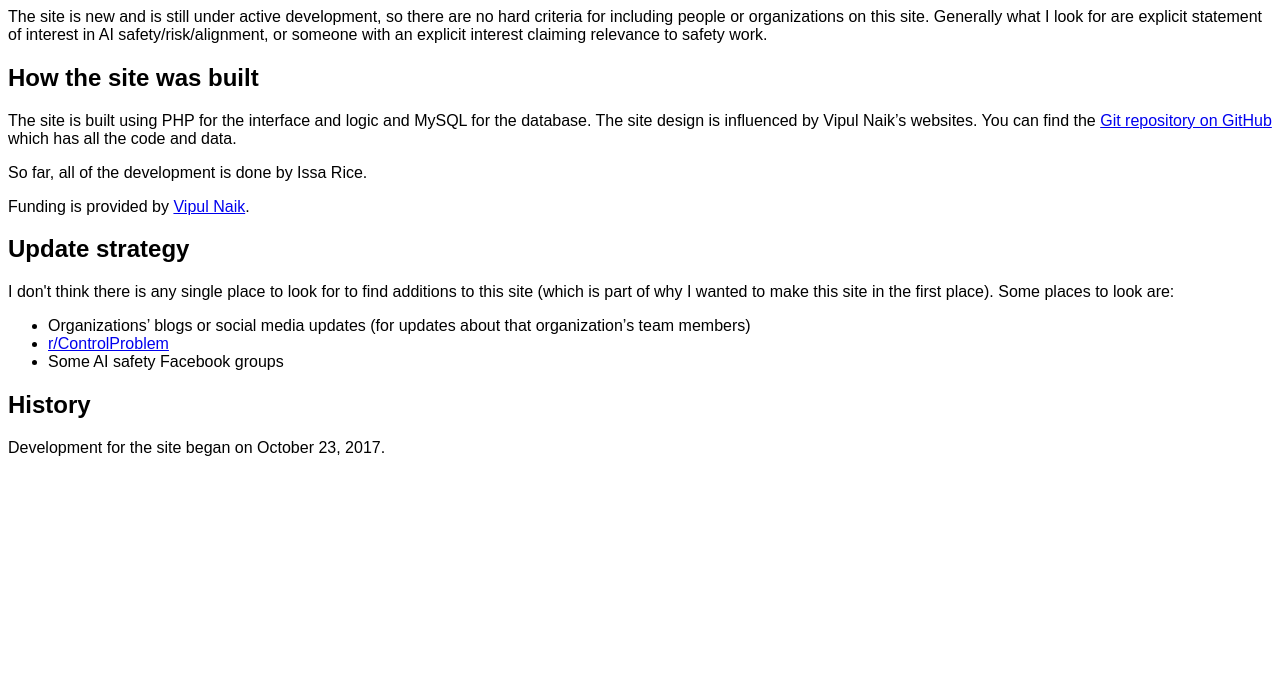
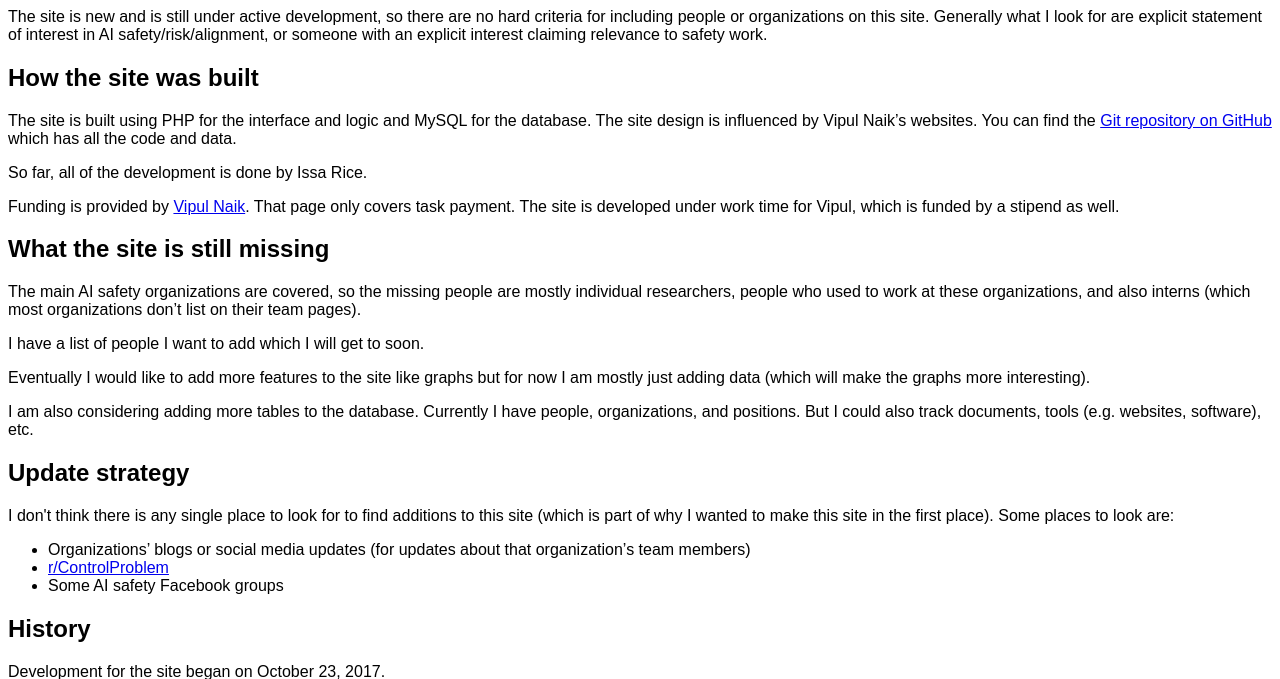
Before and after one commit to riceissa/aiwatch, a PHP site: page /about/ in a window 1280 px wide. Shown: the part 184-863 px from the top of the page. Before the commit the page ends 640 px from the top, so only its background shows below. Run offline with PHP 8.4, Linux system fonts and the light colour scheme; some libraries are stand-ins or nearby versions.

Commit message:
add more info

```diff
--- a/access-portal/about/index.php
+++ b/access-portal/about/index.php
@@ -41,7 +41,21 @@
 
 <p>So far, all of the development is done by Issa Rice.</p>
 
-<p>Funding is provided by <a href="https://contractwork.vipulnaik.com/tasks.php?receptacle=AI+Watch&amp;matching=exact">Vipul Naik</a>.</p>
+<p>Funding is provided by <a href="https://contractwork.vipulnaik.com/tasks.php?receptacle=AI+Watch&amp;matching=exact">Vipul Naik</a>.
+  That page only covers task payment. The site is developed under work time for Vipul, which is funded by a stipend as well.</p>
+
+<h2>What the site is still missing</h2>
+
+<p>The main AI safety organizations are covered, so the missing people
+  are mostly individual researchers, people who used to work at these
+  organizations, and also interns (which most organizations don’t list
+  on their team pages).</p>
+
+<p>I have a list of people I want to add which I will get to soon.</p>
+
+<p>Eventually I would like to add more features to the site like graphs but for now I am mostly just adding data (which will make the graphs more interesting).</p>
+
+<p>I am also considering adding more tables to the database. Currently I have people, organizations, and positions. But I could also track documents, tools (e.g. websites, software), etc.</p>
 
 <h2>Update strategy</h2>
 
```
